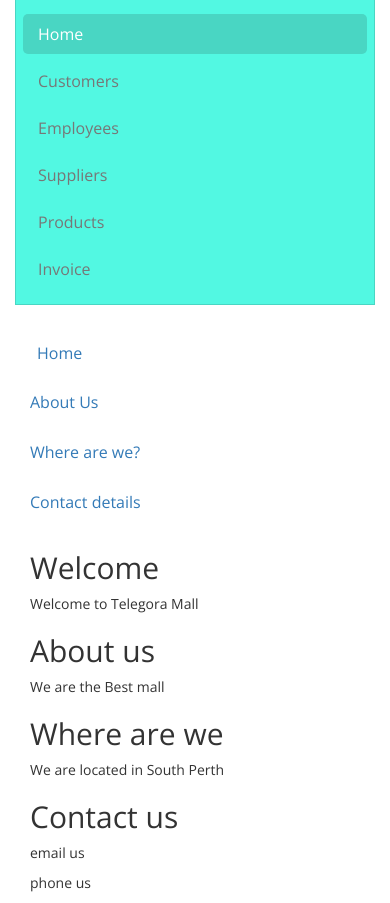
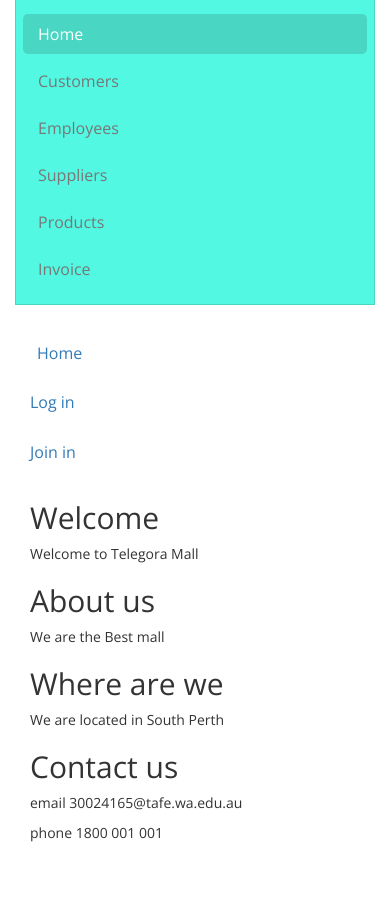
Before and after one commit to J-works-dev/TelegoraMall, a PHP site: page / in a window 390 px wide. Shown: the part 146-1049 px from the top of the page. After the commit the page ends 999 px from the top, so only its background shows below. Run offline with PHP 8.4, Linux system fonts and the light colour scheme.

Commit message:
Update index.php
add email and phone number
change side navigation menu, add log in and join in.

```diff
--- a/index.php
+++ b/index.php
@@ -58,9 +58,9 @@
                 <nav class="sidebar-nav">
                     <ul class="nav nav-pills nav-stacked">
                         <li><a href="#top">Home</a></li>
-                        <li><a href="#about">About Us</a></li>
-                        <li><a href="#where">Where are we?</a></li>
-                        <li><a href="#contact">Contact details</a></li>
+                        <li><a href="login.php">Log in</a></li>
+                        <li><a href="join.php">Join in</a></li>
+                        <!-- <li><a href="#contact">Contact details</a></li> -->
                     </ul>
                 </nav>
             </div>
@@ -76,8 +76,8 @@
                     <p>We are located in South Perth</p>
 
                     <h2 id="contact">Contact us</h2>
-                    <p>email us</p>
-                    <p>phone us</p>
+                    <p>email 30024165@tafe.wa.edu.au</p>
+                    <p>phone 1800 001 001 </p>
                 </article>
             </main>
         </section>
```
